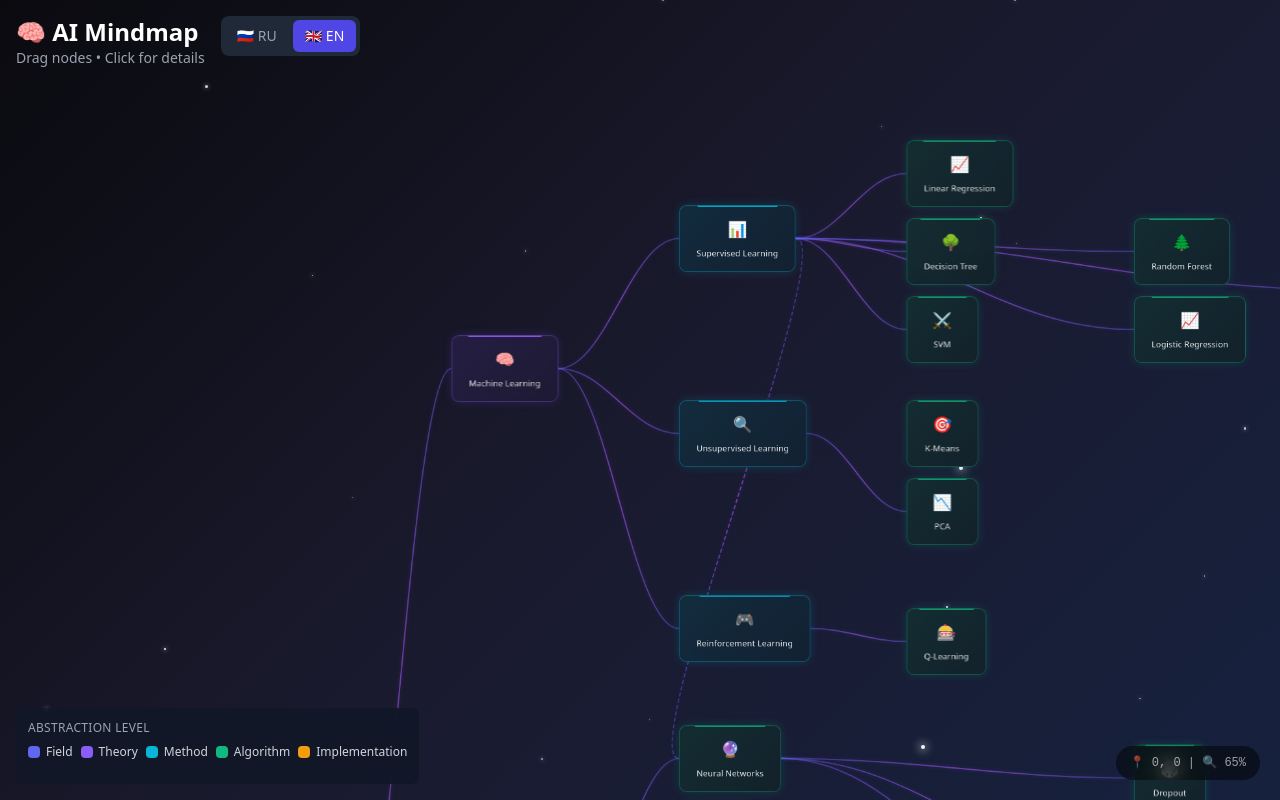
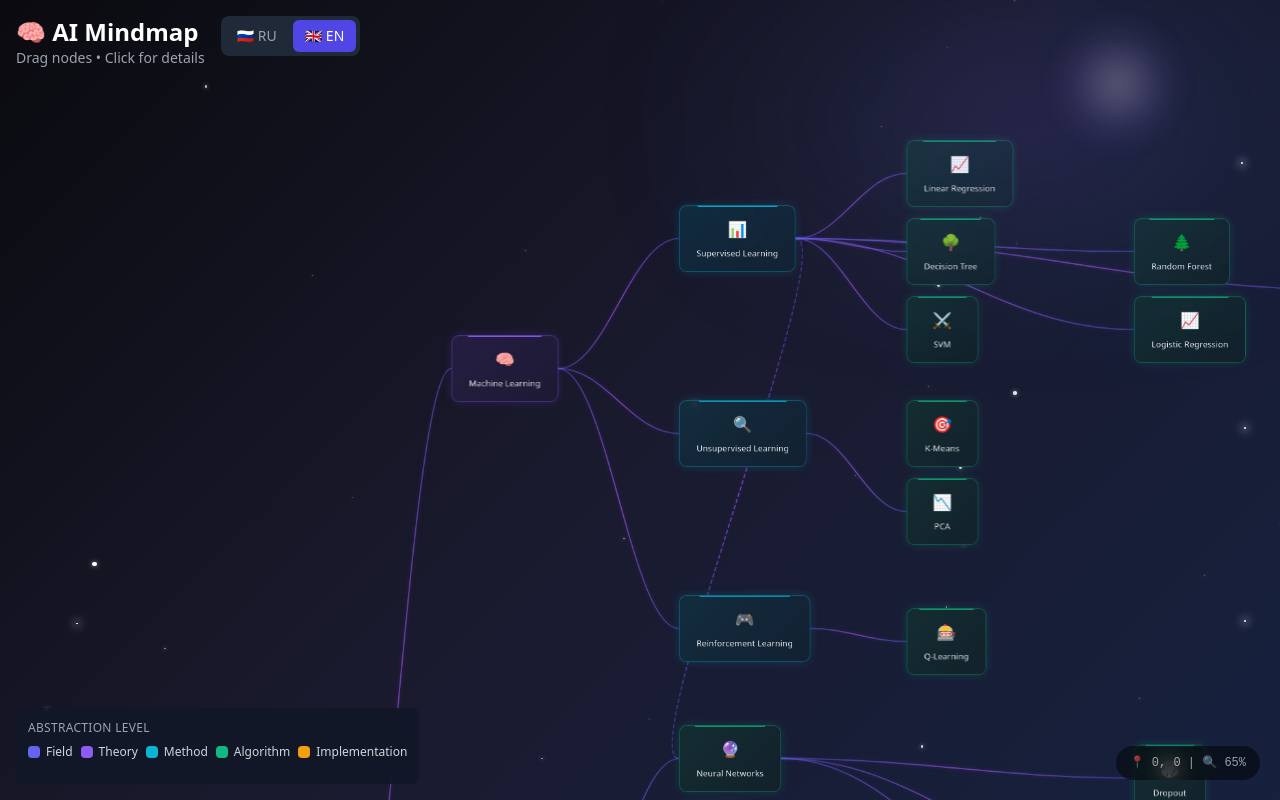
Before and after one commit to 7468096-ux/ai-mindmap, a Next.js app: page / in a window 1280 px wide. Built offline with nearby package versions, Linux system fonts and the light colour scheme.

Commit message:
feat: more star layers for depth, galaxy glow in top-right corner

```diff
--- a/src/app/space.css
+++ b/src/app/space.css
@@ -325,3 +325,70 @@
   z-index: 100;
   pointer-events: none;
 }
+
+/* === ГАЛАКТИКА / ДАЛЁКАЯ ЗВЕЗДА === */
+.galaxy-glow {
+  position: fixed;
+  top: -15%;
+  right: -10%;
+  width: 60vw;
+  height: 60vh;
+  background: radial-gradient(
+    ellipse at center,
+    rgba(138, 100, 255, 0.15) 0%,
+    rgba(100, 140, 255, 0.08) 25%,
+    rgba(80, 120, 200, 0.04) 45%,
+    rgba(60, 100, 180, 0.02) 65%,
+    transparent 85%
+  );
+  filter: blur(40px);
+  pointer-events: none;
+  z-index: 1;
+  animation: galaxyPulse 15s ease-in-out infinite;
+}
+
+.galaxy-core {
+  position: fixed;
+  top: 3%;
+  right: 8%;
+  width: 120px;
+  height: 120px;
+  background: radial-gradient(
+    circle at center,
+    rgba(255, 255, 255, 0.4) 0%,
+    rgba(200, 180, 255, 0.2) 30%,
+    rgba(150, 130, 255, 0.1) 50%,
+    transparent 70%
+  );
+  filter: blur(15px);
+  pointer-events: none;
+  z-index: 2;
+  animation: corePulse 8s ease-in-out infinite;
+}
+
+@keyframes galaxyPulse {
+  0%, 100% { opacity: 0.8; transform: scale(1); }
+  50% { opacity: 1; transform: scale(1.05); }
+}
+
+@keyframes corePulse {
+  0%, 100% { opacity: 0.7; transform: scale(1); }
+  50% { opacity: 1; transform: scale(1.1); }
+}
+
+/* Дополнительные яркие звёзды переднего плана */
+.bright-star {
+  position: absolute;
+  background: white;
+  border-radius: 50%;
+  box-shadow:
+    0 0 10px 3px rgba(255, 255, 255, 0.8),
+    0 0 20px 6px rgba(200, 220, 255, 0.4),
+    0 0 40px 10px rgba(150, 180, 255, 0.2);
+  animation: starTwinkle 4s ease-in-out infinite;
+}
+
+@keyframes starTwinkle {
+  0%, 100% { opacity: 0.8; transform: scale(1); }
+  50% { opacity: 1; transform: scale(1.2); }
+}
--- a/src/components/SpaceMindMap.tsx
+++ b/src/components/SpaceMindMap.tsx
@@ -37,12 +37,18 @@ function generateStars(count: number, seed: number) {
 }
 
 const starLayers = [
-  { stars: generateStars(50, 1), size: 1, speed: 120, opacity: 0.4 },
-  { stars: generateStars(40, 2), size: 1.5, speed: 100, opacity: 0.5 },
-  { stars: generateStars(30, 3), size: 2, speed: 80, opacity: 0.6 },
-  { stars: generateStars(25, 4), size: 2.5, speed: 60, opacity: 0.7 },
-  { stars: generateStars(20, 5), size: 3, speed: 40, opacity: 0.8 },
-  { stars: generateStars(10, 6), size: 4, speed: 20, opacity: 1 },
+  // Дальний план - мелкие тусклые
+  { stars: generateStars(60, 1), size: 0.8, speed: 140, opacity: 0.3 },
+  { stars: generateStars(50, 2), size: 1, speed: 120, opacity: 0.4 },
+  { stars: generateStars(45, 3), size: 1.3, speed: 100, opacity: 0.5 },
+  // Средний план
+  { stars: generateStars(35, 4), size: 1.8, speed: 80, opacity: 0.6 },
+  { stars: generateStars(30, 5), size: 2.2, speed: 60, opacity: 0.7 },
+  { stars: generateStars(25, 6), size: 2.8, speed: 40, opacity: 0.8 },
+  // Передний план - крупные яркие
+  { stars: generateStars(15, 7), size: 3.5, speed: 25, opacity: 0.9 },
+  { stars: generateStars(10, 8), size: 4.5, speed: 15, opacity: 1 },
+  { stars: generateStars(5, 9), size: 6, speed: 8, opacity: 1 },
 ];
 
 interface ShootingStar {
@@ -498,6 +504,10 @@ export default function SpaceMindMap() {
 
   return (
     <div ref={containerRef} className={`space-container ${isPanning ? 'panning' : ''}`}>
+      {/* Свечение галактики в правом верхнем углу */}
+      <div className="galaxy-glow" />
+      <div className="galaxy-core" />
+
       {/* Звёзды - реагируют на zoom */}
       {starLayers.map((layer, i) => {
         // Дальние слои (маленькие звёзды) меньше реагируют на zoom
```
